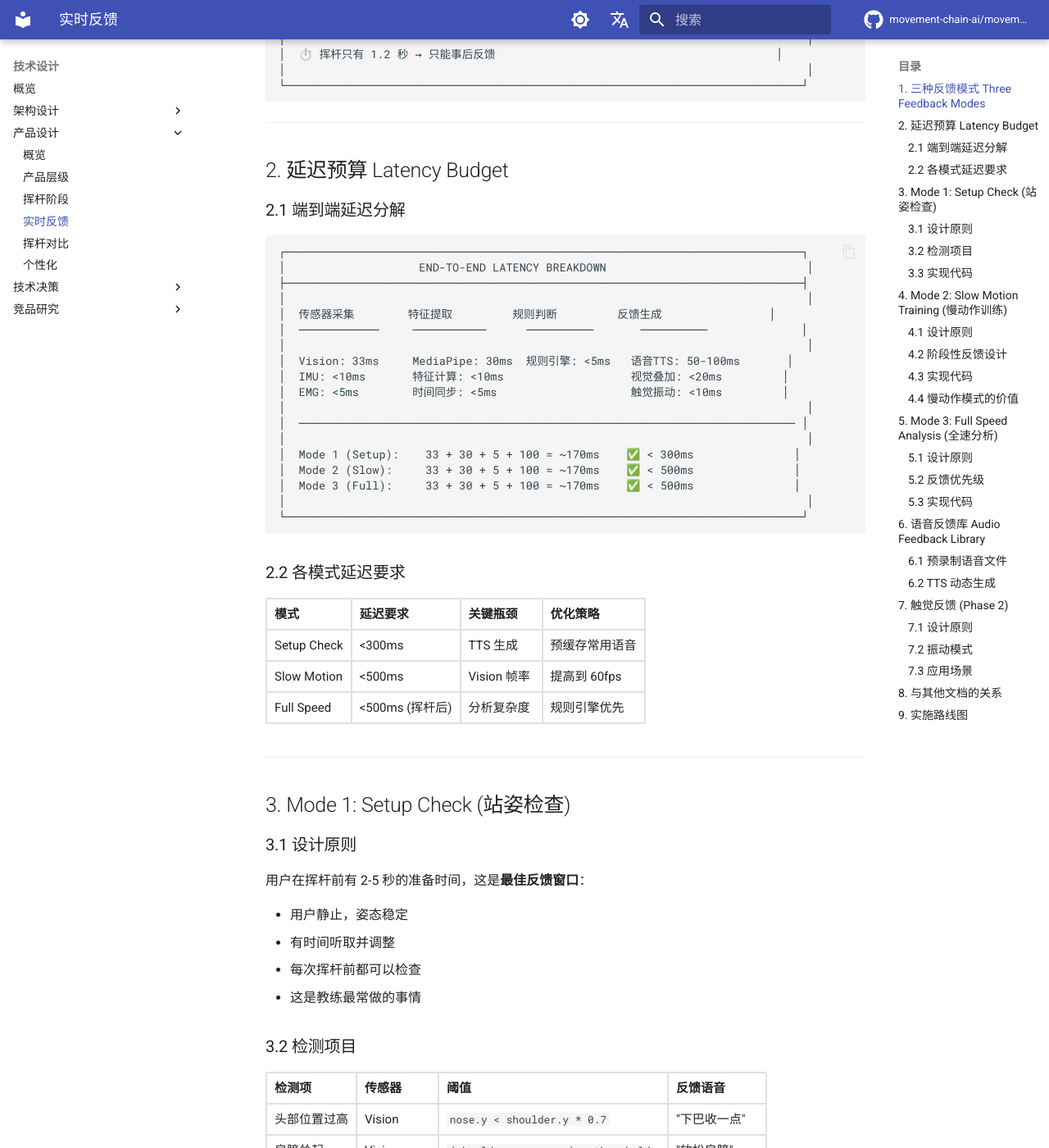
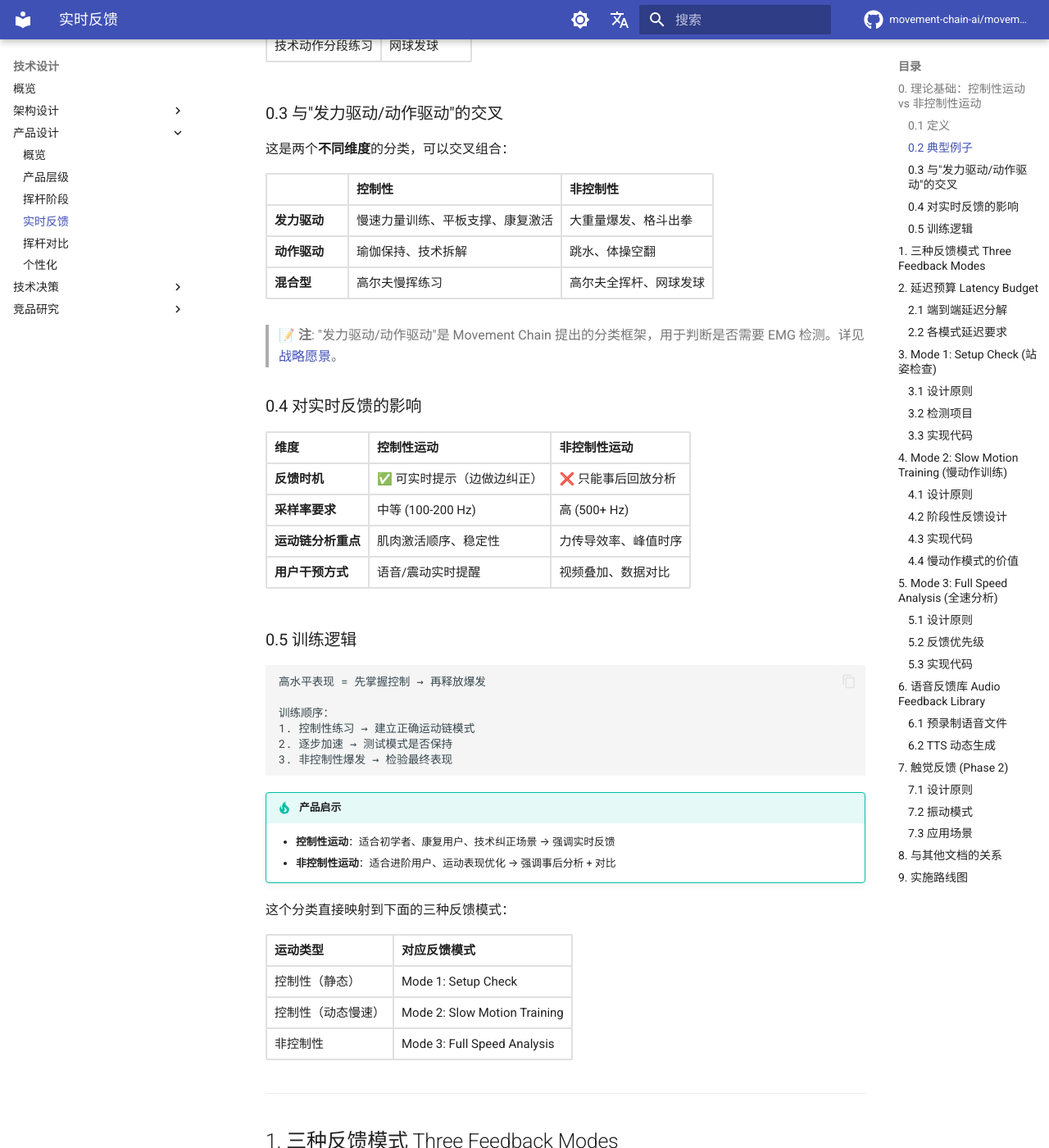
Before and after one commit to movement-chain-ai/movement-chain-docs, an MkDocs documentation site: the page built from docs/zh/design/specs/real-time-feedback.md, in a window 1280 px wide and 1400 px high, scrolled down 921 px. Shown: the whole window at 82% size. Built offline with MkDocs 1.6.1 and Material for MkDocs 9.7.7, drawn with Linux system fonts in a browser that asks for light colours; comment, search, counter and statistics services are not loaded; the version menu is left out; some of the changed text lies outside the part shown.

Commit message:
docs: 添加控制性运动 vs 非控制性运动理论基础
在实时反馈规范文档中新增第0节，解释运动分类维度及其对反馈系统设计的影响，
包括定义、典型例子、与发力驱动/动作驱动的交叉矩阵、以及与三种反馈模式的映射关系。

🤖 Generated with [Claude Code](https://claude.com/claude-code)

Co-Authored-By: Claude Opus 4.5 <noreply@anthropic.com>

````diff
--- a/docs/zh/design/specs/real-time-feedback.md
+++ b/docs/zh/design/specs/real-time-feedback.md
@@ -5,6 +5,73 @@
 > **核心洞察**: "实时"不是一个模式，而是三种不同场景各有不同延迟要求
 >
 > **最后更新**: 2025-12-17
+
+---
+
+## 0. 理论基础：控制性运动 vs 非控制性运动
+
+在设计反馈系统之前，需要理解一个关键的运动分类维度：**动作过程中能否被干预**。
+
+### 0.1 定义
+
+| 类型 | 定义 | 核心特征 |
+|------|------|----------|
+| **控制性运动** | 动作过程中可随时调整或停止 | 慢、稳、神经控制主导 |
+| **非控制性运动** | 动作启动后惯性主导，难以中途干预 | 快、猛、弹性/反射主导 |
+
+### 0.2 典型例子
+
+| 控制性运动 | 非控制性运动 |
+|-----------|-------------|
+| 慢速深蹲下蹲 | 跳跃起跳 |
+| 单腿站立平衡 | 冲刺跑 |
+| 瑜伽/普拉提 | 投掷 |
+| 康复训练 | 高尔夫全挥杆 |
+| 技术动作分段练习 | 网球发球 |
+
+### 0.3 与"发力驱动/动作驱动"的交叉
+
+这是两个**不同维度**的分类，可以交叉组合：
+
+|  | 控制性 | 非控制性 |
+|---|---|---|
+| **发力驱动** | 慢速力量训练、平板支撑、康复激活 | 大重量爆发、格斗出拳 |
+| **动作驱动** | 瑜伽保持、技术拆解 | 跳水、体操空翻 |
+| **混合型** | 高尔夫慢挥练习 | 高尔夫全挥杆、网球发球 |
+
+> 📝 **注**: "发力驱动/动作驱动"是 Movement Chain 提出的分类框架，用于判断是否需要 EMG 检测。详见 [战略愿景](../../business-plan/product-strategy/strategic-vision.md#emg-验证的战略意义)。
+
+### 0.4 对实时反馈的影响
+
+| 维度 | 控制性运动 | 非控制性运动 |
+|------|-----------|-------------|
+| **反馈时机** | ✅ 可实时提示（边做边纠正） | ❌ 只能事后回放分析 |
+| **采样率要求** | 中等 (100-200 Hz) | 高 (500+ Hz) |
+| **运动链分析重点** | 肌肉激活顺序、稳定性 | 力传导效率、峰值时序 |
+| **用户干预方式** | 语音/震动实时提醒 | 视频叠加、数据对比 |
+
+### 0.5 训练逻辑
+
+```text
+高水平表现 = 先掌握控制 → 再释放爆发
+
+训练顺序：
+1. 控制性练习 → 建立正确运动链模式
+2. 逐步加速 → 测试模式是否保持
+3. 非控制性爆发 → 检验最终表现
+```
+
+!!! tip "产品启示"
+    - **控制性运动**：适合初学者、康复用户、技术纠正场景 → 强调实时反馈
+    - **非控制性运动**：适合进阶用户、运动表现优化 → 强调事后分析 + 对比
+
+这个分类直接映射到下面的三种反馈模式：
+
+| 运动类型 | 对应反馈模式 |
+|---------|-------------|
+| 控制性（静态） | Mode 1: Setup Check |
+| 控制性（动态慢速） | Mode 2: Slow Motion Training |
+| 非控制性 | Mode 3: Full Speed Analysis |
 
 ---
 
````
Also changed, not shown: other parts of docs/zh/design/specs/real-time-feedback.md (+1 -1 lines).
